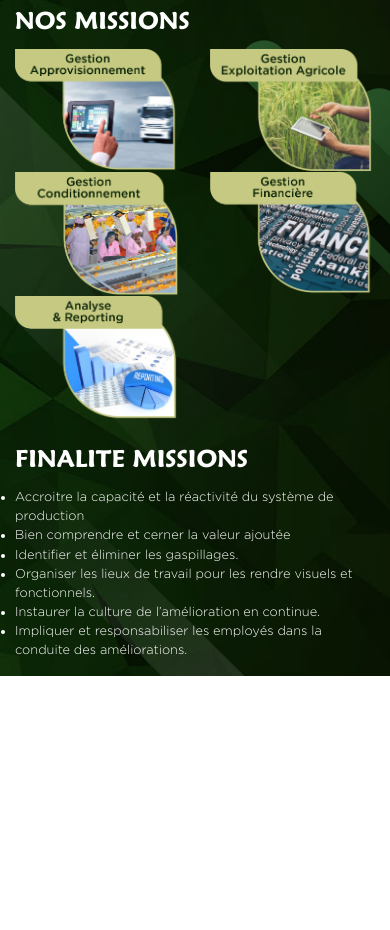
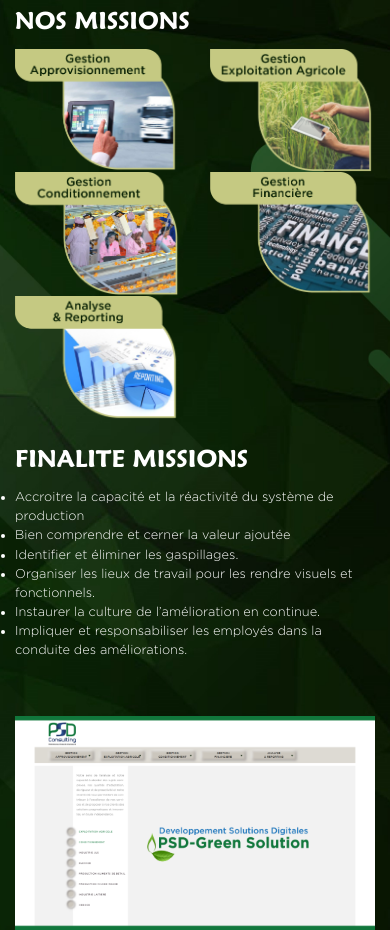
Before and after one commit to nokla/nokla.github.io, a plain HTML site: page missions.html in a window 390 px wide. Shown: the part 371-1301 px from the top of the page. Before the commit the page ends 1047 px from the top, so only its background shows below. Drawn offline with Linux system fonts and the light colour scheme.

Commit message:
interface

```diff
--- a/css/custom.css
+++ b/css/custom.css
@@ -169,6 +169,9 @@ label {
 .pad-l{
   padding-left: 25px;
 }
+.section-interface{
+  margin-top: 120px;
+}
 @media only screen and (max-width: 990px) {
   .navbar-toggler-icon {
     height: 2em;
@@ -252,4 +255,7 @@ label {
   .about-text{
     font-size: 0.8rem;
   }
+  .section-interface{
+    margin-top: 40px;
+  }
 }
--- a/missions.html
+++ b/missions.html
@@ -82,6 +82,9 @@
                         <li>Impliquer et responsabiliser les employés dans la conduite des améliorations. </li>
                     </ul>
                 </div>
+                <div class="col order-lg-3 section-interface">
+                    <img src="img/interface1.png" style="width: 100%;height: auto;" alt="">
+                </div>
             </div>
 
         </div>
```
Also changed, not shown: img/interface1.png (added).
